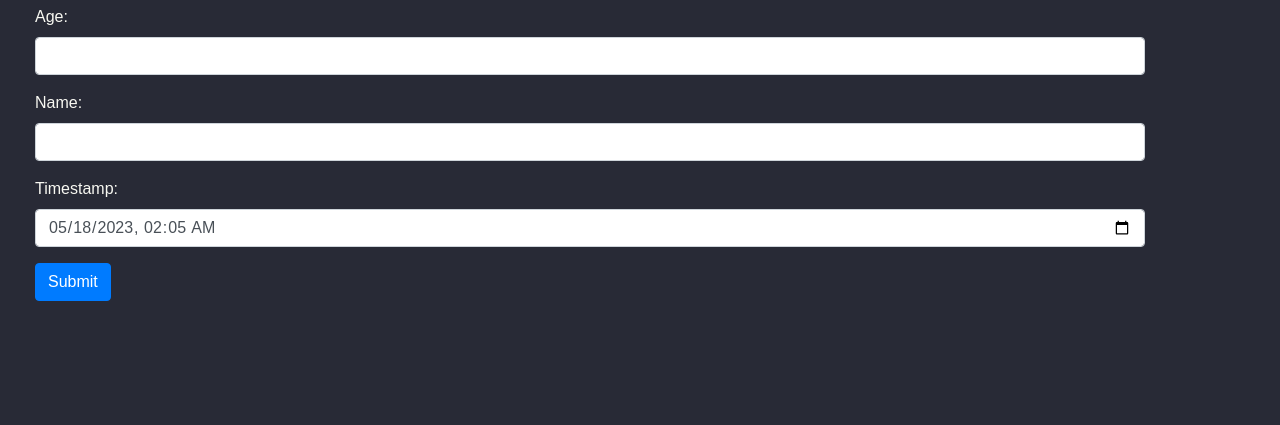
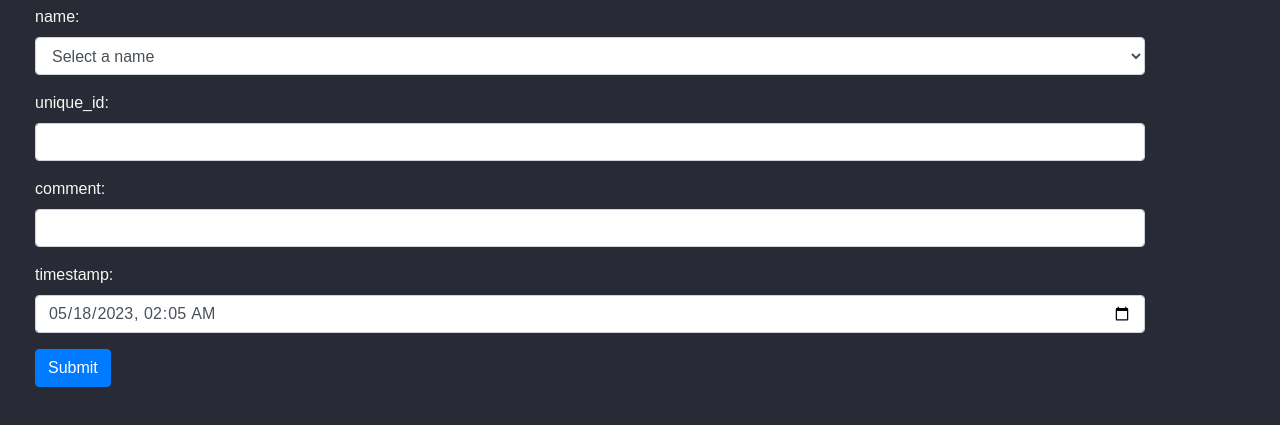
Before and after one commit to garthmortensen/flask_form, a plain HTML site: page templates/index.html in a window 1280 px wide. Shown: the part 71-496 px from the top of the page. Drawn offline with nearby package versions, Linux system fonts and the light colour scheme.

Commit message:
back and forth edits

```diff
--- a/templates/index.html
+++ b/templates/index.html
@@ -11,22 +11,36 @@
   <h1>Submit Form to SQLite3</h1>
 
   <form action="/submit" method="POST">
+
     <div class="form-group">
-      <label for="age">Age:</label>
-      <input type="number" class="form-control" id="age" name="age" required>
+      <label for="name">name:</label>
+      <select class="form-control" id="name" name="name" required>
+        <option value="">Select a name</option>
+        <option value="Pony">Alice</option>
+        <option value="Goat">Bob</option>
+        <option value="Lumi">Carol</option>
+        <option value="Lumi">Dan</option>
+        <option value="Lumi">Eve</option>
+      </select>
     </div>
 
     <div class="form-group">
-      <label for="name">Name:</label>
-      <input type="text" class="form-control" id="name" name="name" required>
+      <label for="unique_id">unique_id:</label>
+      <input type="number" class="form-control" id="unique_id" name="unique_id" required>
     </div>
 
     <div class="form-group">
-      <label for="timestamp">Timestamp:</label>
+      <label for="comment">comment:</label>
+      <input type="text" class="form-control" id="comment" name="comment" required>
+    </div>
+
+    <div class="form-group">
+      <label for="timestamp">timestamp:</label>
       <input type="datetime-local" class="form-control" id="timestamp" name="timestamp" required>
     </div>
 
     <button type="submit" class="btn btn-primary">Submit</button>
+
   </form>
 </div>
 
@@ -45,6 +59,7 @@
 
     // set the value of the input element
     document.getElementById("timestamp").value = datetime;
+
   </script>
 
 </body>
```
